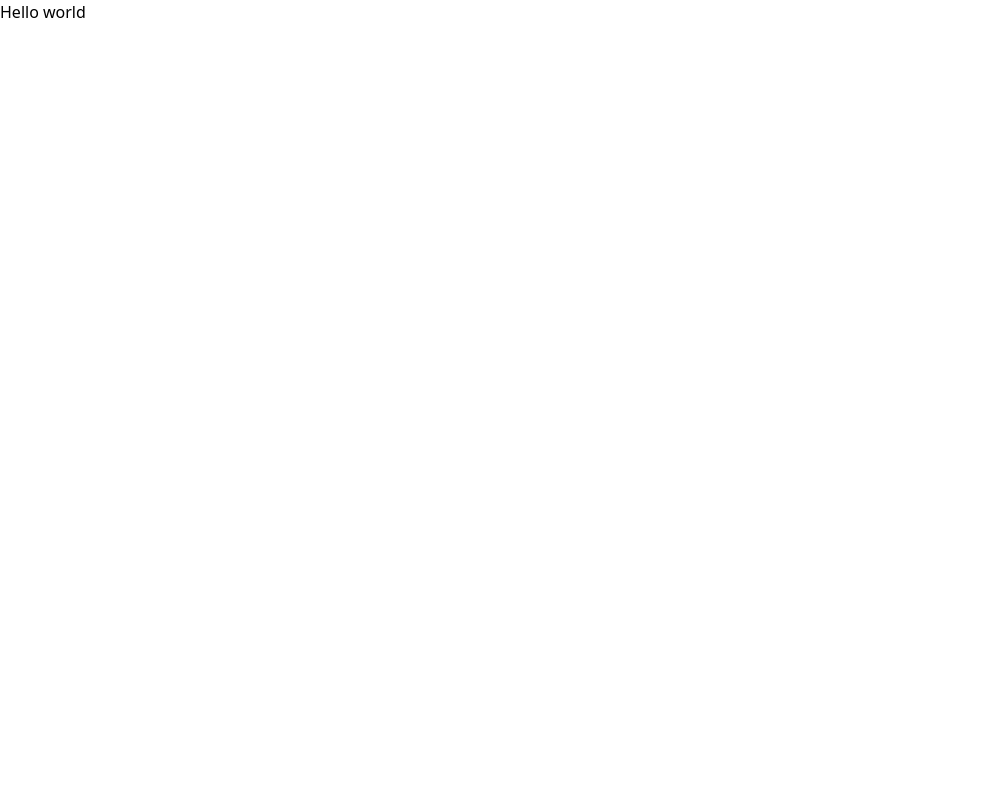
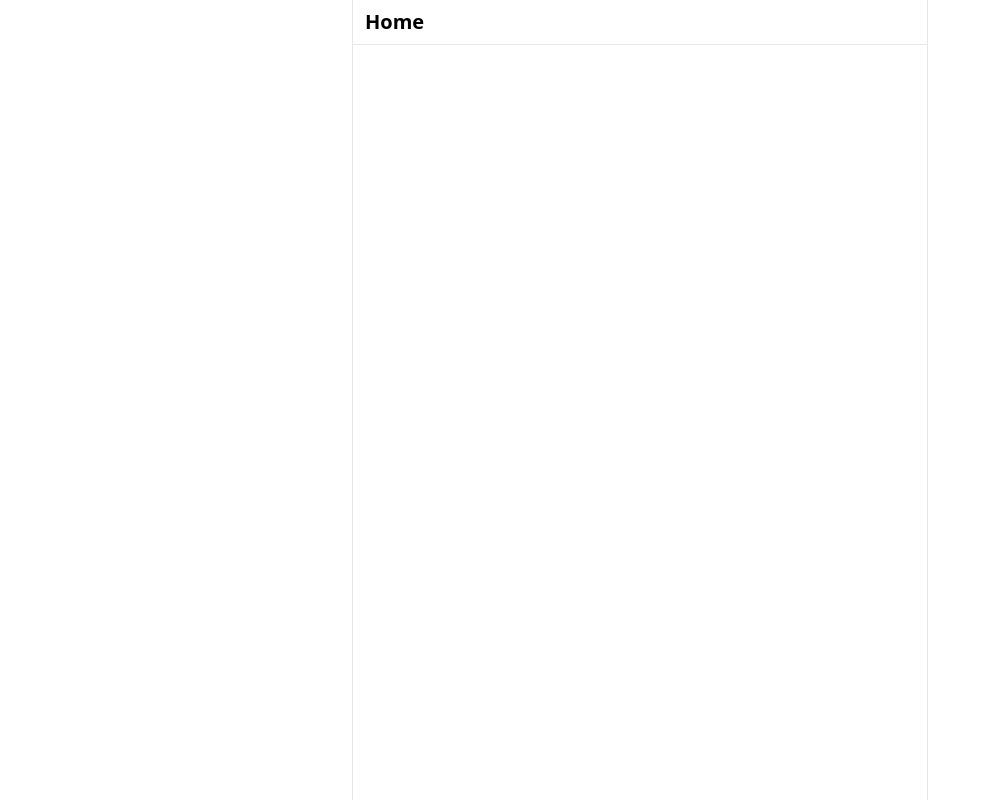
Before and after one commit to prasenjitpriyan/linksy, a Next.js app: page / in a window 1280 px wide. Shown: the whole page, without its empty margins (0-990 px from the left). Built offline with nearby package versions, Linux system fonts and the light colour scheme.

Commit message:
Home page and layout move to others folder

```diff
--- a/app/layout.jsx
+++ b/app/(othres)/layout.jsx
@@ -1,13 +1,13 @@
 import localFont from 'next/font/local'
-import './globals.css'
+import '.././globals.css'
 
 const geistSans = localFont({
-  src: './fonts/GeistVF.woff',
+  src: '.././fonts/GeistVF.woff',
   variable: '--font-geist-sans',
   weight: '100 900'
 })
 const geistMono = localFont({
-  src: './fonts/GeistMonoVF.woff',
+  src: '.././fonts/GeistMonoVF.woff',
   variable: '--font-geist-mono',
   weight: '100 900'
 })
--- /dev/null
+++ b/app/(othres)/page.jsx
@@ -0,0 +1,13 @@
+import React from 'react'
+
+const Home = () => {
+  return (
+    <main className="min-h-screen max-w-xl mx-auto border-r border-l">
+      <div className="py-2 px-3 sticky top-0 z-50 bg-white border-b border-gray-200">
+        <h2 className="text-lg sm:text-xl font-bold">Home</h2>
+      </div>
+    </main>
+  )
+}
+
+export default Home
--- a/app/page.jsx
+++ /dev/null
@@ -1,9 +0,0 @@
-import Image from 'next/image'
-
-export default function Home() {
-  return (
-    <main>
-      <h1>Hello world</h1>
-    </main>
-  )
-}
```
